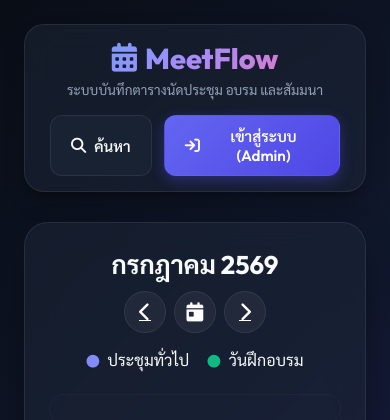
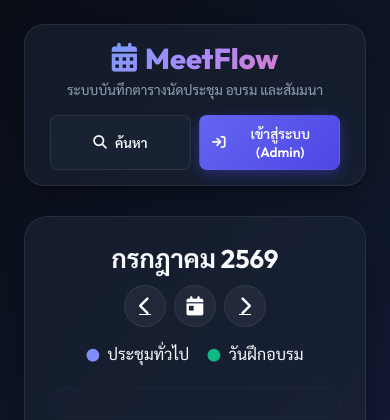
Before and after one commit to phumiphut-ta/MeetFlow, a PHP site: page /index.php in a window 390 px wide. Shown: the top 420 px of the page. Run offline with PHP 8.4, Linux system fonts and the light colour scheme; data comes from the database, SQL or seed files in the repository.

Commit message:
style: Optimize header action buttons for mobile devices (2-column grid & full-width logout)

```diff
--- a/style.css
+++ b/style.css
@@ -820,7 +820,22 @@ select:focus {
         justify-content: center;
     }
     .header-actions {
+        display: flex;
+        flex-wrap: wrap;
         justify-content: center;
+        gap: 8px;
+        width: 100%;
+    }
+    .header-actions .btn {
+        flex: 1 1 calc(50% - 8px); /* 2 columns grid on mobile */
+        justify-content: center;
+        text-align: center;
+        padding: 8px 12px;
+        font-size: 0.85rem;
+        border-radius: 8px;
+    }
+    .header-actions .btn-danger {
+        flex: 1 1 100%; /* Stretch logout button full width */
     }
 
     .calendar-controls {
```
